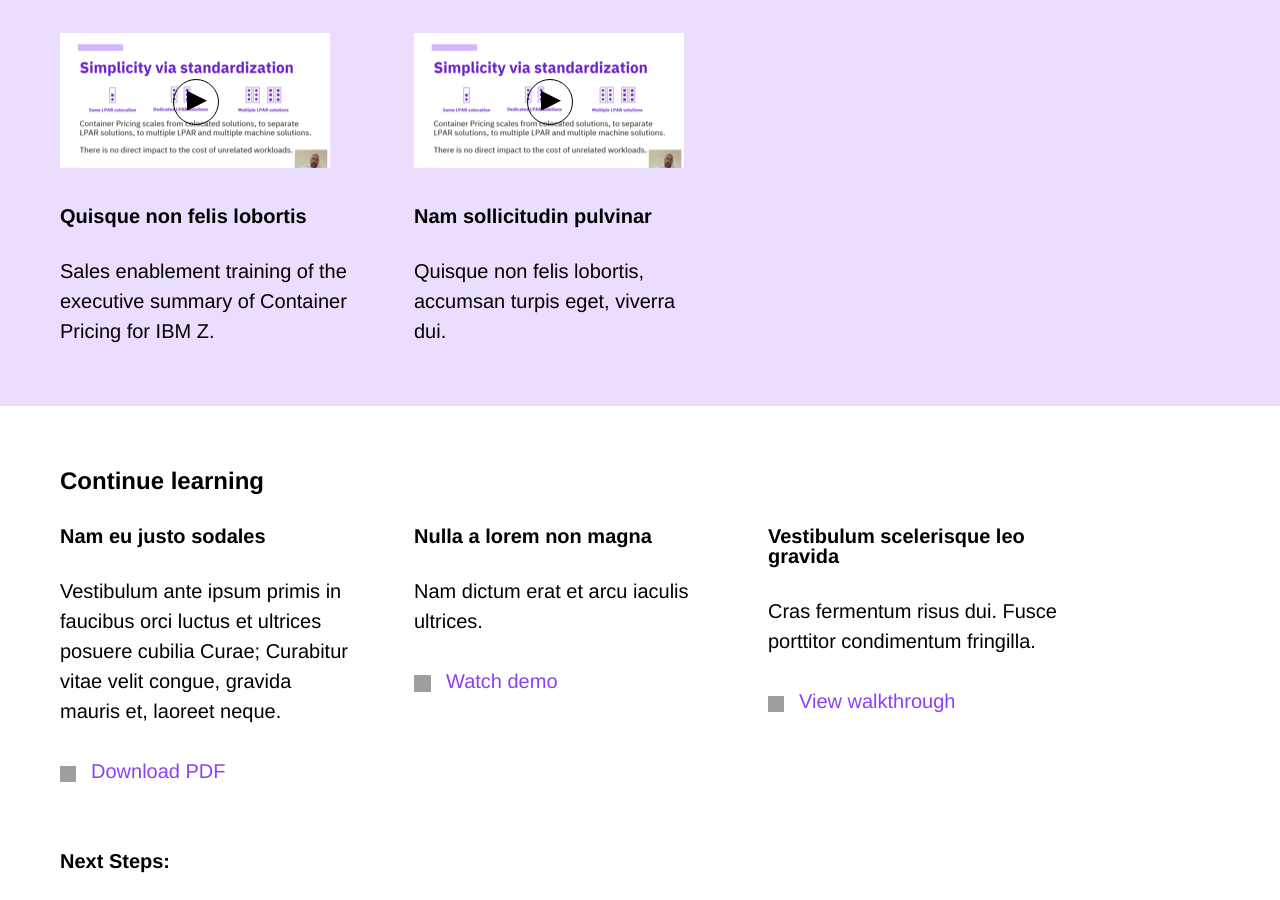
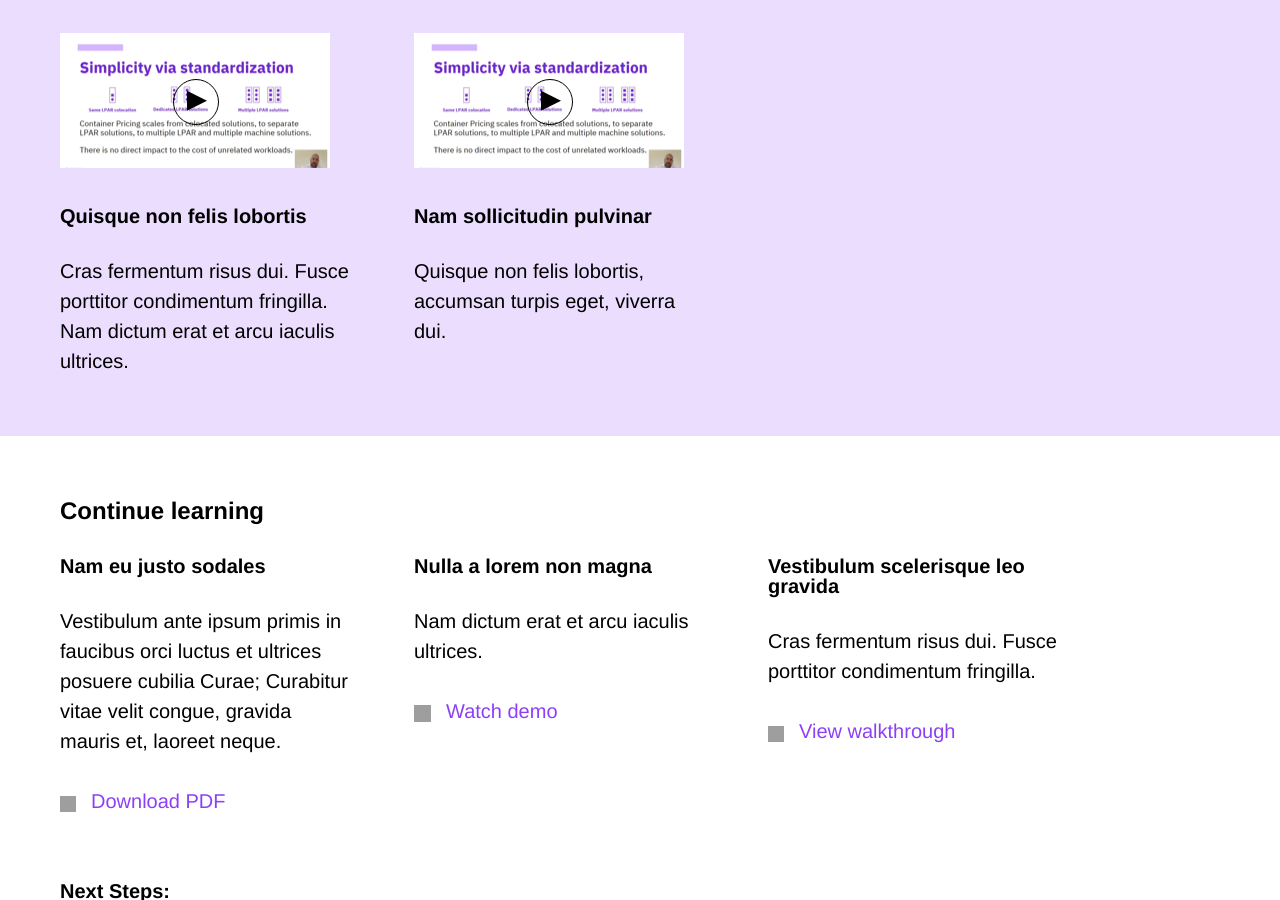
Before and after one commit to gvorbeck/container-pricing, a Jekyll site: the page built from pages/devtest-learn.md, in a window 1280 px wide and 900 px high, scrolled down 769 px. Built offline with Jekyll 4.4.1, drawn with Linux system fonts in a browser that asks for light colours.

Commit message:
Update devtest-learn.md

```diff
--- a/pages/devtest-learn.md
+++ b/pages/devtest-learn.md
@@ -38,7 +38,7 @@ page-sections:
 
       ## Quisque non felis lobortis ##
 
-      Sales enablement training of the executive summary of Container Pricing for IBM Z.
+      Cras fermentum risus dui. Fusce porttitor condimentum fringilla. Nam dictum erat et arcu iaculis ultrices.
 
     * [![Video Thumbnail](/container-pricing/assets/images/video-thumb.png)](https://example.com){: .video-thumb}
 
```
